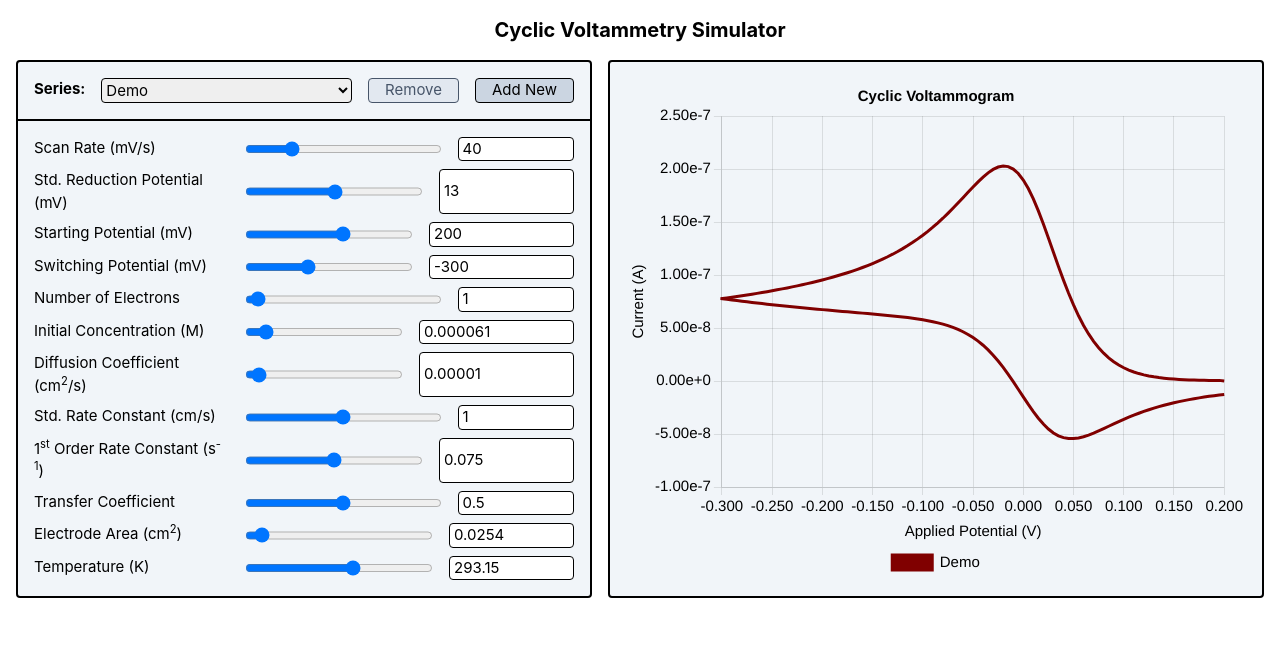
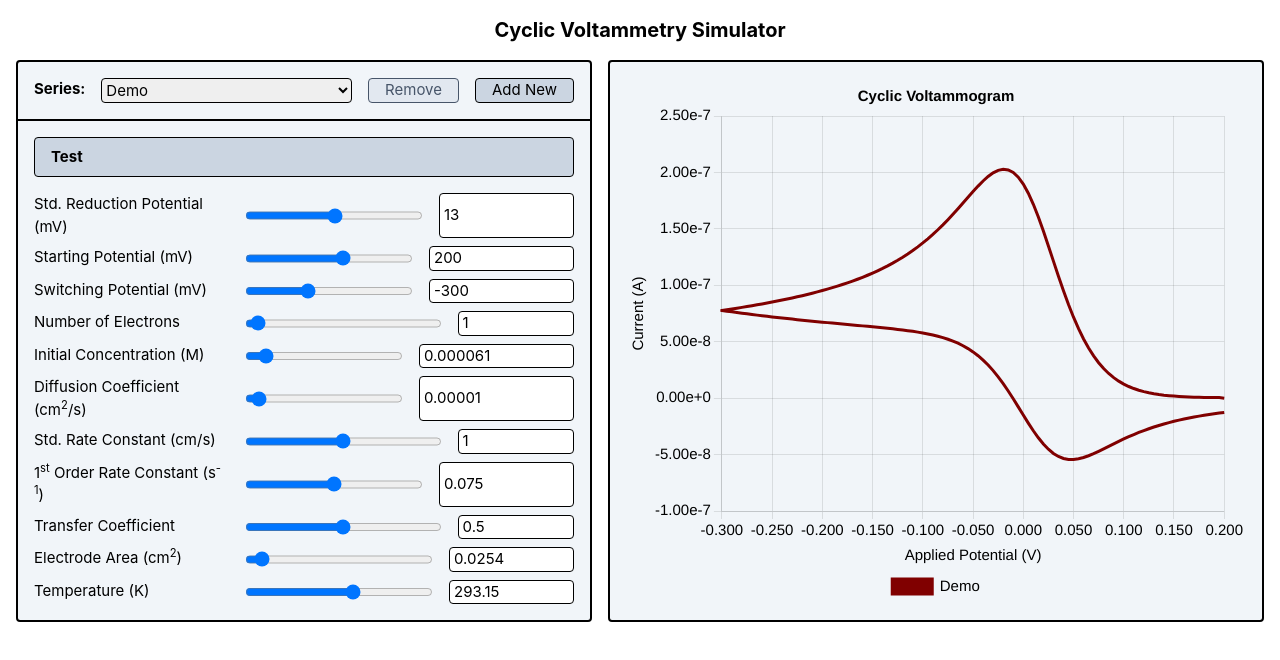
Before and after one commit to cv-sim/cv-sim-2, a Vue app: page / in a window 1280 px wide. Shown: the top 660 px of the page. Built offline with nearby package versions, Linux system fonts and the light colour scheme.

Commit message:
added collapsible group

```diff
--- a/src/assets/main.css
+++ b/src/assets/main.css
@@ -10,7 +10,8 @@ h1 {
 
 select,
 input,
-button {
+button,
+.button {
   @apply border border-black rounded;
 }
 
@@ -18,11 +19,12 @@ input {
   @apply px-1;
 }
 
-button {
+button,
+.button {
   @apply bg-slate-300 transition-all px-4 text-nowrap;
 
   &:not(:disabled) {
-    @apply hover:bg-slate-400;
+    @apply hover:bg-slate-400 hover:cursor-pointer;
   }
 
   &:disabled {
--- /dev/null
+++ b/src/components/common/CollapsibleGroup.vue
@@ -0,0 +1,38 @@
+<script setup>
+import { ref, computed } from 'vue'
+
+const props = defineProps({
+  title: String
+})
+
+const visible = ref(false)
+const collapsible = ref(null)
+
+const height = computed(() => {
+  if (!collapsible.value) return 0
+  return `${collapsible.value.scrollHeight}px`
+})
+</script>
+
+<template>
+  <div class="flex flex-col gap-2">
+    <slot name="title">
+      <button @click="visible = !visible" class="font-bold text-left py-2" v-text="props.title" />
+    </slot>
+    <div ref="collapsible" class="collapsible" :class="{ collapsed: !visible }">
+      <slot />
+    </div>
+  </div>
+</template>
+
+<style scoped>
+.collapsible {
+  overflow: hidden;
+  transition: max-height 0.5s ease-in-out;
+  max-height: v-bind(height);
+}
+
+.collapsed {
+  max-height: 0 !important;
+}
+</style>
--- a/src/components/main/InputParameters.vue
+++ b/src/components/main/InputParameters.vue
@@ -3,6 +3,7 @@ import { useGraphStore } from '@/stores/graph'
 import InputSlider from '@/components/common/InputSlider.vue'
 import InputSelect from '@/components/common/InputSelect.vue'
 import SeriesModal from '@/components/common/SeriesModal.vue'
+import CollapsibleGroup from '@/components/common/CollapsibleGroup.vue'
 import { computed, ref } from 'vue'
 
 const store = useGraphStore()
@@ -33,6 +34,7 @@ const seriesModalOpen = ref(false)
       </InputSelect>
     </div>
     <div class="flex flex-col gap-y-2 border-t-2 border-black p-4">
+      <CollapsibleGroup title="Test">
         <InputSlider
           label="Scan Rate (mV/s)"
           min="0"
@@ -40,6 +42,7 @@ const seriesModalOpen = ref(false)
           step="1"
           v-model="store.selectedParameters.scanRate"
         />
+      </CollapsibleGroup>
       <InputSlider
         label="Std. Reduction Potential (mV)"
         min="-750"
```
Lines whose indentation alone changed are shown as unchanged.
